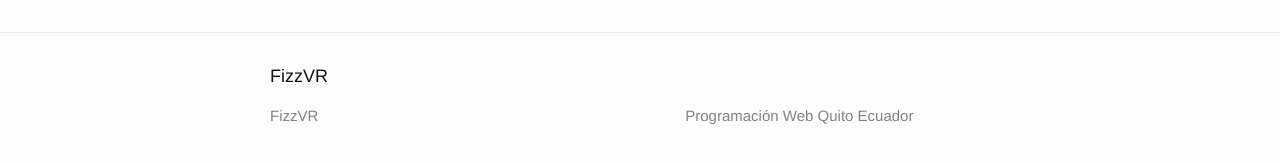
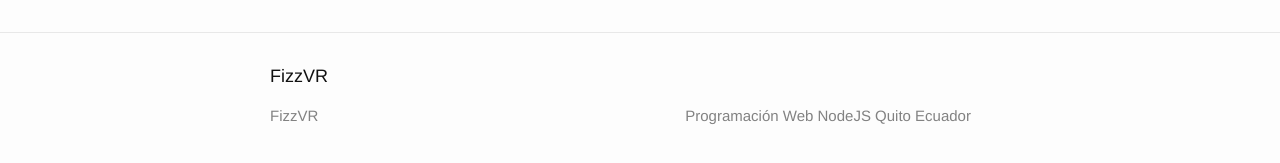
Before and after one commit to masterdev593/desarrollowebnodejs.github.io, a Jekyll site: the page built from index.html, in a window 1280 px wide. Shown: the part 475-638 px from the top of the page. Built offline with Jekyll 4.4.1, drawn with Linux system fonts in a browser that asks for light colours; the list of posts is cut into pages by our own code.

Commit message:
Jekyl paginate Update

```diff
--- a/_config.yml
+++ b/_config.yml
@@ -1,6 +1,6 @@
 title: FizzVR
 description: >
-  Programación Web Quito Ecuador
+  Programación Web NodeJS Quito Ecuador
 baseurl: "" # the subpath of your site, e.g. /blog
 url: "https://fizzvr.github.io"
 author:
@@ -10,11 +10,12 @@
     github_username:  fizzvr
 
 disqus:
-repository: https://github.com/fizzvr/fizzvr.github.io
+repository: fizzvr/fizzvr.github.io
 google_analytics:
 
 rss: true
 permalink: /:year/:categories/:title.html
+paginate: 5
 markdown: kramdown
 feed:
     path: rss/feed.xml
@@ -22,6 +23,7 @@
 gems:
   - jekyll-sitemap
   - jekyll-feed
+  - jekyll-paginate
 
 # Exclude these files from your production _site
 exclude:
```
